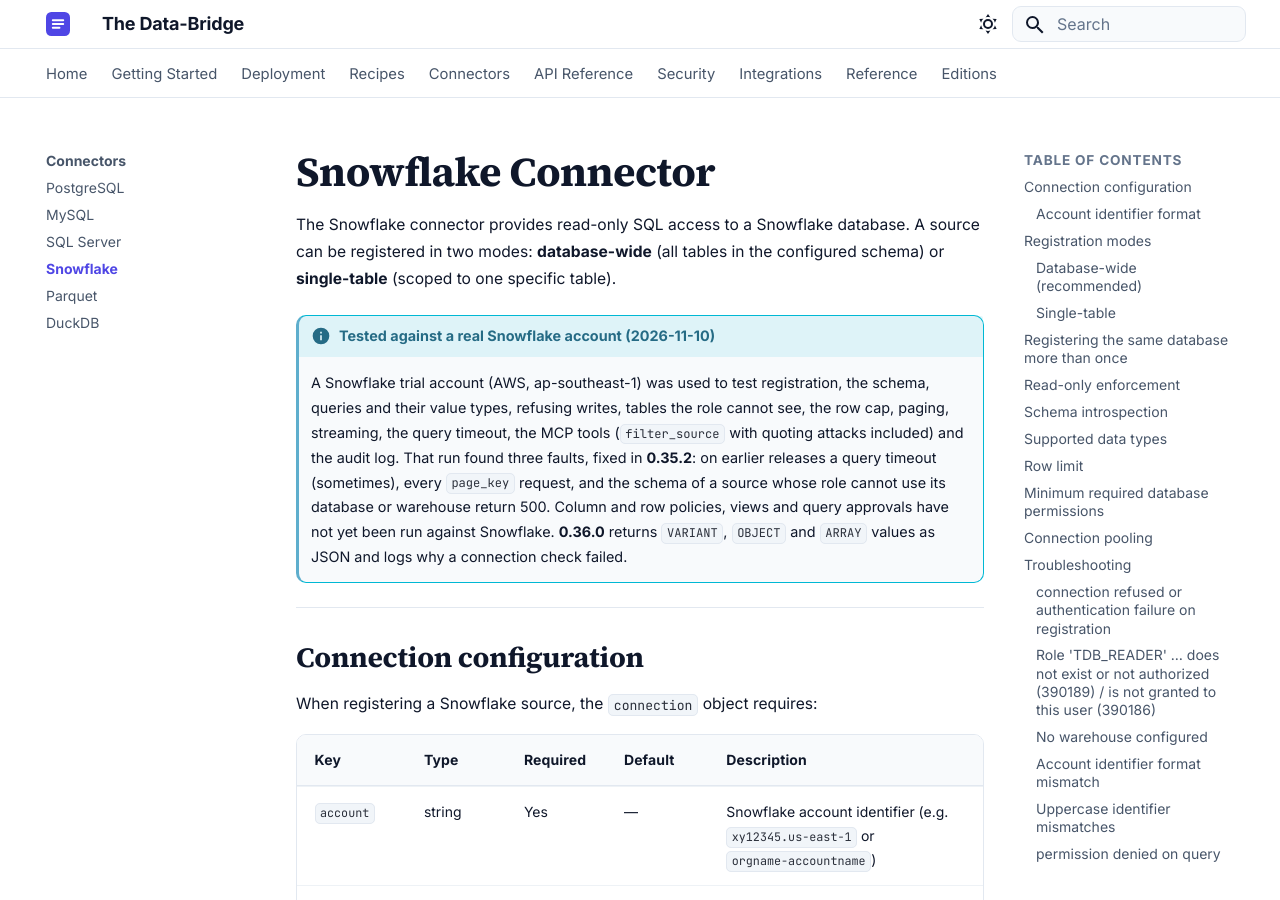
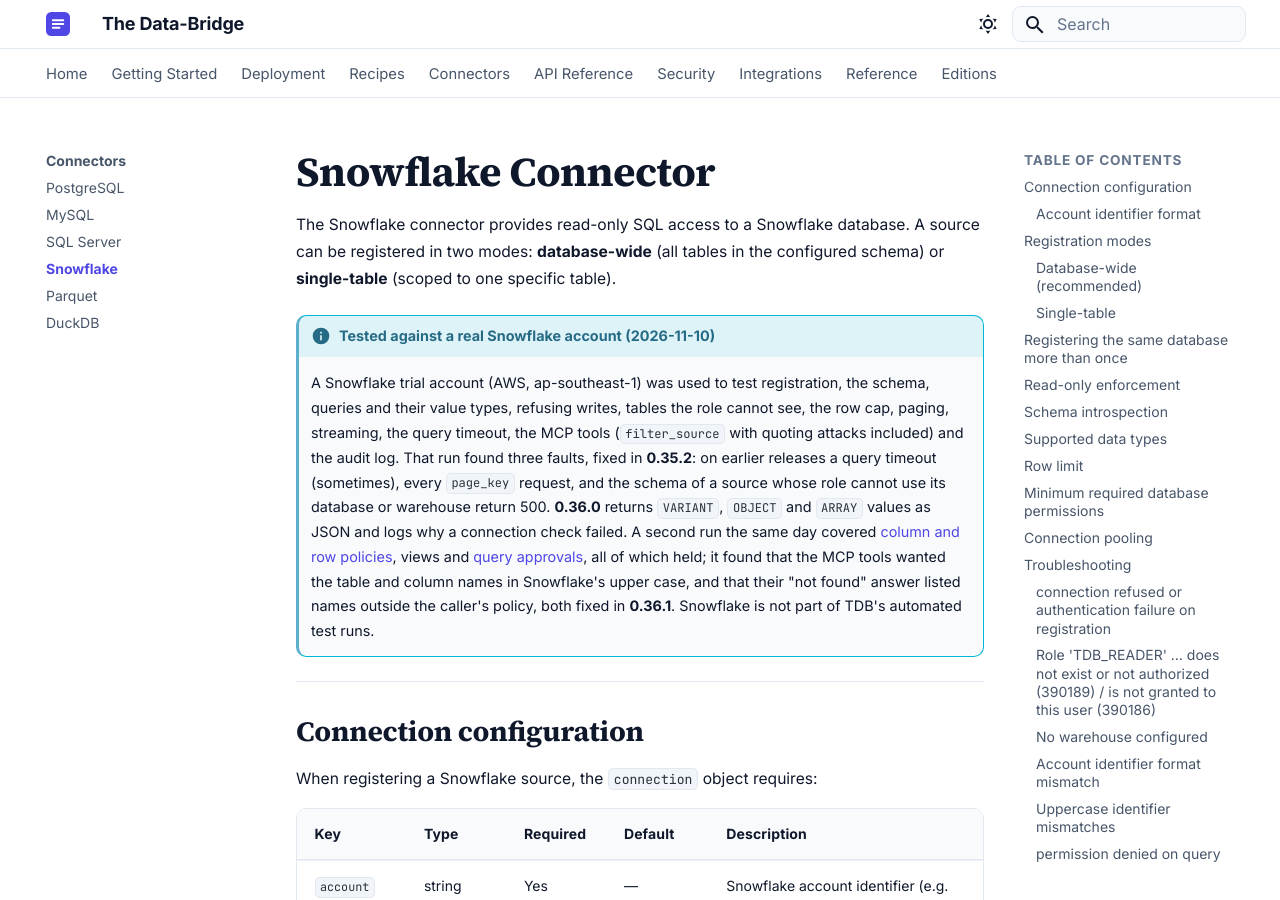
Before and after one commit to tdb-project/tdb-docs, an MkDocs documentation site: the page built from docs/connectors/snowflake.md, in a window 1280 px wide and 900 px high. Built offline with MkDocs 1.6.1 and Material for MkDocs 9.7.7, drawn with Linux system fonts in a browser that asks for light colours.

Commit message:
0.36.1: MCP tool names in any case, errors name only what the policy shows; Snowflake policies, views and approvals run
Co-Authored-By: Claude Opus 5.5 <noreply@anthropic.com>

```diff
--- a/docs/connectors/snowflake.md
+++ b/docs/connectors/snowflake.md
@@ -12,9 +12,13 @@ configured schema) or **single-table** (scoped to one specific table).
     with quoting attacks included) and the audit log.
     That run found three faults, fixed in **0.35.2**: on earlier releases a query timeout (sometimes),
     every `page_key` request, and the schema of a source whose role cannot use its
-    database or warehouse return 500. Column and row policies, views and query approvals
-    have not yet been run against Snowflake. **0.36.0** returns `VARIANT`, `OBJECT` and
-    `ARRAY` values as JSON and logs why a connection check failed.
+    database or warehouse return 500. **0.36.0** returns `VARIANT`, `OBJECT` and
+    `ARRAY` values as JSON and logs why a connection check failed. A second run the same
+    day covered [column and row policies](../security/policies.md), views and
+    [query approvals](../security/approvals.md), all of which held; it found that the
+    MCP tools wanted the table and column names in Snowflake's upper case, and that
+    their "not found" answer listed names outside the caller's policy, both fixed in
+    **0.36.1**. Snowflake is not part of TDB's automated test runs.
 
 ---
 
```
Also changed, not shown: docs/api/mcp.md (+9 -0 lines), docs/release-notes.md (+1 -0 lines), docs/security/policies.md (+1 -1 lines).
